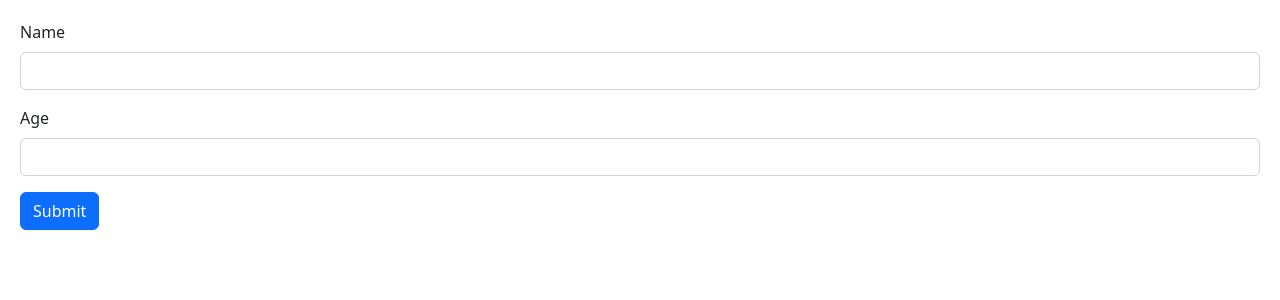
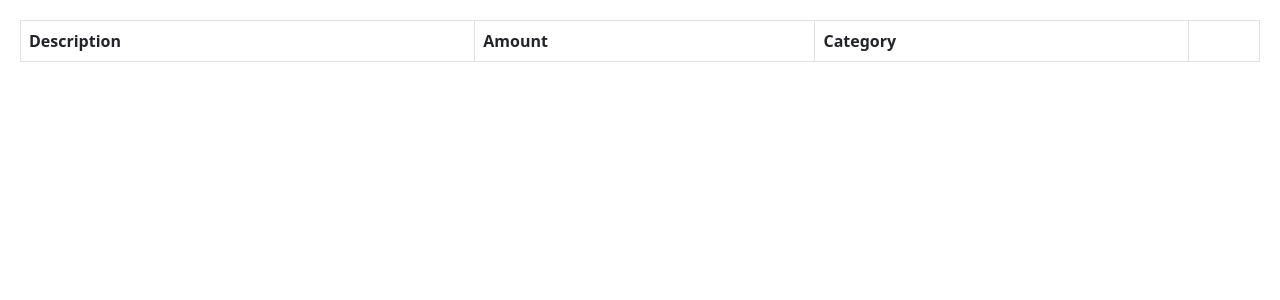
Before and after one commit to CanniJr/expense-tracker, a React (Vite) app: page / in a window 1280 px wide. Shown: the top 300 px of the page. Built offline with nearby package versions, Linux system fonts and the light colour scheme.

Commit message:
Building Expense tracker structure

```diff
--- a/package.json
+++ b/package.json
@@ -9,6 +9,7 @@
     "preview": "vite preview"
   },
   "dependencies": {
+    "@hookform/resolvers": "^2.9.11",
     "bootstrap": "^5.2.3",
     "react": "^18.2.0",
     "react-dom": "^18.2.0",
--- a/src/App.tsx
+++ b/src/App.tsx
@@ -1,9 +1,10 @@
-import Form from "./components/Form";
+import ExpenseList from "./Expense-tracker/components/ExpenseList";
 
 function App() {
+	const category = ["Groceries", "Entertainment", "Utility"];
 	return (
 		<div>
-			<Form />
+			<ExpenseList />
 		</div>
 	);
 }
--- /dev/null
+++ b/src/Expense-tracker/components/ExpenseList.tsx
@@ -0,0 +1,20 @@
+interface ExpenseListProps {
+	expenses: string; // will have it's own interface
+}
+
+const ExpenseList = () => {
+	return (
+		<table className="table table-bordered">
+			<thead>
+				<tr>
+					<th>Description</th>
+					<th>Amount</th>
+					<th>Category</th>
+					<th></th>
+				</tr>
+			</thead>
+		</table>
+	);
+};
+
+export default ExpenseList;
--- a/src/components/Button/index.ts
+++ b/src/components/Button/index.ts
@@ -1,3 +1,3 @@
-import Button from "./Button";
+import Button from "./LikeButton";
 
 export default Button;
--- a/src/components/Form.tsx
+++ b/src/components/Form.tsx
@@ -1,17 +1,27 @@
-import { FormEvent, useRef, useState } from "react";
 import { FieldValues, useForm } from "react-hook-form";
+import { z } from "zod";
+import { zodResolver } from "@hookform/resolvers/zod";
 
-interface formDataProps {
-	name: string;
-	age: number;
-}
+// interface formDataProps {
+// 	name: string;
+// 	age: number;
+// }
+
+const formSchema = z.object({
+	name: z
+		.string()
+		.min(3, { message: "Name must contain at least 3 characters" }),
+	age: z.number({ invalid_type_error: "Age field is required" }).min(13),
+});
+
+type formDataProps = z.infer<typeof formSchema>;
 
 const Form = () => {
 	const {
 		register,
 		handleSubmit,
-		formState: { errors },
-	} = useForm<formDataProps>();
+		formState: { errors, isValid },
+	} = useForm<formDataProps>({ resolver: zodResolver(formSchema) });
 	const onSubmit = (data: FieldValues) => {
 		console.log(data);
 	};
@@ -28,16 +38,9 @@ const Form = () => {
 						id="name"
 						type="text"
 						className="form-control"
-						{...register("name", { required: true, minLength: 3 })}
+						{...register("name")}
 					/>
-					{errors.name?.type === "required" && (
-						<p className="text-danger">The Name field is required.</p>
-					)}
-					{errors.name?.type === "minLength" && (
-						<p className="text-danger">
-							The name must be at least 3 characters.
-						</p>
-					)}
+					{errors.name && <p className="text-danger">{errors.name.message}</p>}
 				</div>{" "}
 				<div className="mb-3">
 					<label htmlFor="age" className="form-label">
@@ -47,13 +50,11 @@ const Form = () => {
 						id="age"
 						type="number"
 						className="form-control"
-						{...register("age", { required: true })}
+						{...register("age", { valueAsNumber: true })}
 					/>
-					{errors.age?.type === "required" && (
-						<p className="text-danger">The Age field is required.</p>
-					)}
+					{errors.age && <p className="text-danger">{errors.age.message}</p>}
 				</div>
-				<button className="btn btn-primary" type="submit">
+				<button disabled={!isValid} className="btn btn-primary" type="submit">
 					Submit
 				</button>
 			</form>
```
Also changed, not shown: src/components/Button/LikeButton.tsx (renamed from src/components/Button/Button.tsx), 1 other file (tests, documents, lock files or other folders).
